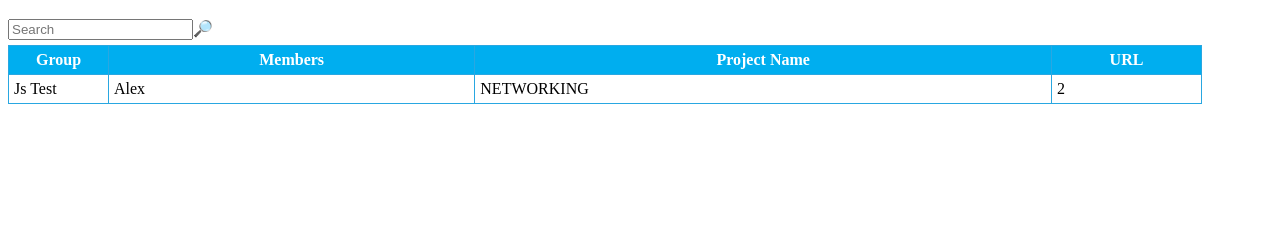
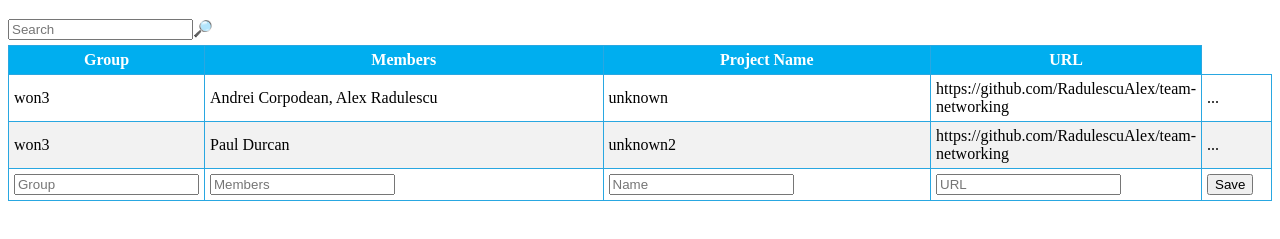
Before and after one commit to RadulescuAlex/team-networking, a plain HTML site: page index.html in a window 1280 px wide. Shown: the part 61-300 px from the top of the page. Drawn offline with Linux system fonts and the light colour scheme.

Commit message:
add read op from json

```diff
--- /dev/null
+++ b/data/teams.json
@@ -0,0 +1,14 @@
+[
+    {
+    "group": "won3",
+    "members": "Andrei Corpodean, Alex Radulescu",
+    "name": "unknown",
+    "url": "https://github.com/RadulescuAlex/team-networking"
+    },
+    {
+        "group": "won3",
+        "members": "Paul Durcan",
+        "name": "unknown2",
+        "url": "https://github.com/RadulescuAlex/team-networking"
+        }
+]
--- a/function.js
+++ b/function.js
@@ -0,0 +1,31 @@
+let allTeams = [];
+
+function loadTeams() {
+  fetch("data/teams.json")
+    .then(r => r.json())
+    .then(teams => {
+      console.warn('teams', teams);
+      allTeams = teams;
+      displayTeams(teams);
+    })
+}
+
+function getTeamsAsHTML(teams) {
+  return teams.map(team => {
+    return `<tr>
+        <td>${team.group}</td>
+        <td>${team.members}</td>
+        <td>${team.name}</td>
+        <td>${team.url}</td>
+        <td>...</td>
+      </tr>`
+  }).join('');
+};
+
+function displayTeams(teams) {
+  const html = getTeamsAsHTML(teams);
+
+  document.querySelector('#list tbody').innerHTML = html;
+}
+
+loadTeams();
--- a/index.html
+++ b/index.html
@@ -34,14 +34,18 @@
             </tr>
             </thead>
             <tbody>
+
+            </tbody>
+            <tfoot>
                 <tr>
-                    <td>Js Test</td>
-                    <td>Alex</td>
-                    <td>NETWORKING</td>
-                    <td>2</td>
-
+                    <td><input type="text" name="Group" placeholder="Group"></td>
+                    <td><input type="text" name="Members" placeholder="Members"></td>
+                    <td><input type="text" name="Name" placeholder="Name"></td>
+                    <td><input type="text" name="URL" placeholder="URL"></td>
+                    <td><button type="submit">Save</button></td>
                 </tr>
-            </tbody>
+            </tfoot>
     </div>
+    <script src="function.js"></script>
 </body>
 </html>
```
